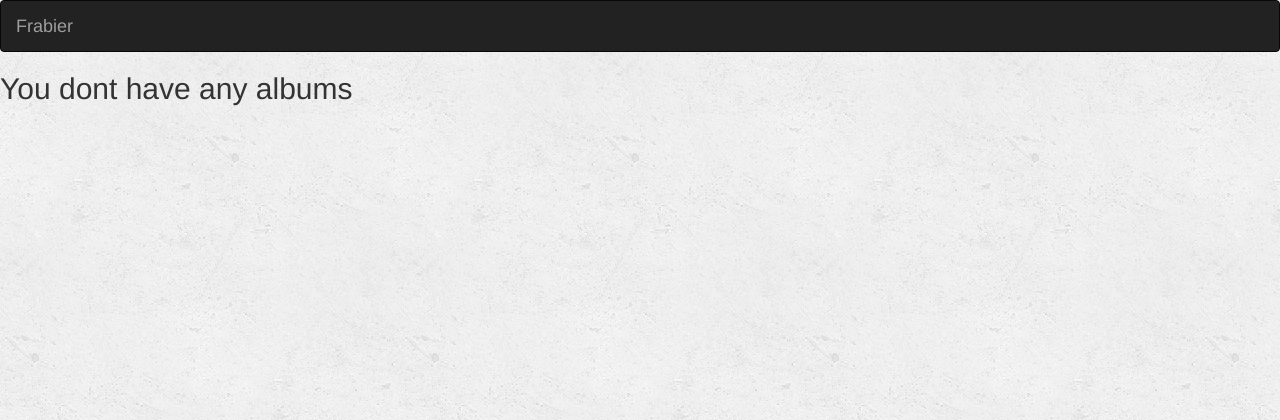
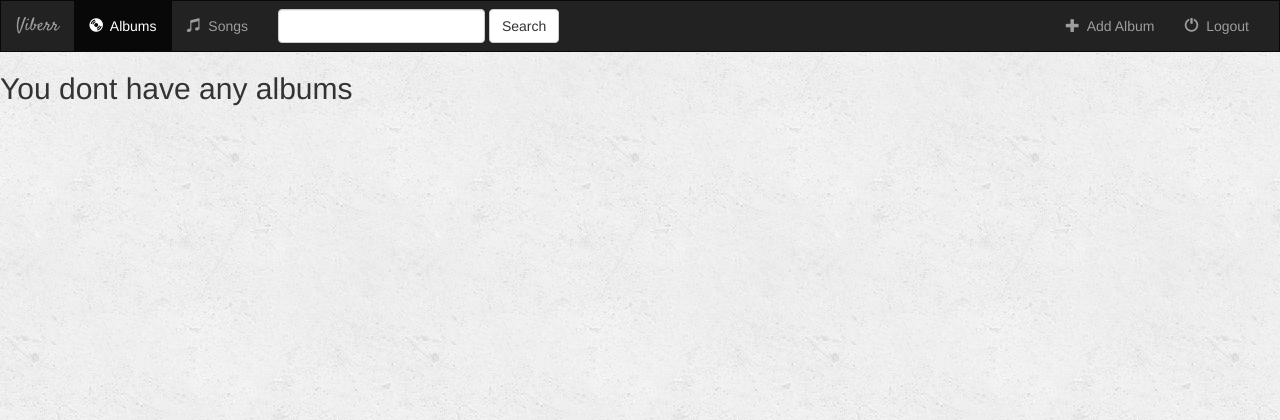
Before and after one commit to dungntnew/fabploy, a Django app: page /music/ in a window 1280 px wide. Shown: the top 420 px of the page. Run offline with Django 3.2, Linux system fonts and the light colour scheme; data that the repository does not hold is empty; some libraries are stand-ins or nearby versions.

Commit message:
create base template using extends, block, endblock

```diff
--- a/music/static/music/style.css
+++ b/music/static/music/style.css
@@ -1,3 +1,11 @@
 body {
   background: white url('images/background.png')
 }
+
+.navbar {
+  border-radius: 0;
+}
+
+.navbar-brand {
+  font-family: 'Satisfy', cursive;
+}
--- /dev/null
+++ b/music/templates/music/base.html
@@ -0,0 +1,72 @@
+<!DOCTYPE html>
+<html lang="en">
+<head>
+    <meta charset="UTF-8">
+    <title>Viberr</title>
+
+    {% load staticfiles %}
+    <link rel="stylesheet" href="https://maxcdn.bootstrapcdn.com/bootstrap/3.3.6/css/bootstrap.min.css">
+    <link href='https://fonts.googleapis.com/css?family=Satisfy' rel='stylesheet' type='text/css'>
+    <link rel="stylesheet" type="text/css" href="{% static 'music/style.css' %}"/>
+
+    <script src="https://ajax.googleapis.com/ajax/libs/jquery/1.12.0/jquery.min.js"></script>
+    <script src="http://maxcdn.bootstrapcdn.com/bootstrap/3.3.6/js/bootstrap.min.js"></script>
+</head>
+
+<body>
+
+<nav class="navbar navbar-inverse">
+    <div class="container-fluid">
+
+        <!-- Header -->
+        <div class="navbar-header">
+            <button type="button" class="navbar-toggle" data-toggle="collapse" data-target="#topNavBar">
+                <span class="icon-bar"></span>
+                <span class="icon-bar"></span>
+                <span class="icon-bar"></span>
+            </button>
+            <a class="navbar-brand" href="{% url 'music:index' %}">Viberr</a>
+        </div>
+
+        <!-- Items -->
+        <div class="collapse navbar-collapse" id="topNavBar">
+            <ul class="nav navbar-nav">
+                <li class="active">
+                    <a href="{% url 'music:index' %}">
+                        <span class="glyphicon glyphicon-cd" aria-hidden="true"></span>&nbsp; Albums
+                    </a>
+                </li>
+
+                <li class="">
+                    <a href="{% url 'music:index' %}">
+                        <span class="glyphicon glyphicon-music" aria-hidden="true">
+                        </span>&nbsp; Songs
+                    </a>
+                </li>
+            </ul>
+            <form class="navbar-form navbar-left" role="search" method="get" action="#">
+                <div class="form-group">
+                    <input type="text" class="form-control" name="q" value="">
+                </div>
+                <button type="submit" class="btn btn-default">Search</button>
+            </form>
+            <ul class="nav navbar-nav navbar-right">
+                <li>
+                    <a href="#">
+                        <span class="glyphicon glyphicon-plus" aria-hidden="true"></span>&nbsp; Add Album
+                    </a>
+                </li>
+                <li>
+                    <a href="#}">
+                        <span class="glyphicon glyphicon-off" aria-hidden="true"></span>&nbsp; Logout
+                    </a>
+                </li>
+            </ul>
+        </div>
+
+    </div>
+</nav>
+{% block body %}
+{% endblock %}
+</body>
+</html>
--- a/music/templates/music/index.html
+++ b/music/templates/music/index.html
@@ -1,29 +1,6 @@
-<!-- Loads the path to your static files -->
-{% load staticfiles %}
+{% extends 'music/base.html' %}
 
-<!--<link rel="stylesheet" href="https://maxcdn.bootstrapcdn.com/bootstrap/3.3.6/css/bootstrap.min.css"-->
-<!--integrity="sha384-1q8mTJOASx8j1Au+a5WDVnPi2lkFfwwEAa8hDDdjZlpLegxhjVME1fgjWPGmkzs7"-->
-<!--crossorigin="anonymous">-->
-<!-- Latest compiled and minified JavaScript -->
-<!--<script src="https://maxcdn.bootstrapcdn.com/bootstrap/3.3.6/js/bootstrap.min.js"-->
-<!--integrity="sha384-0mSbJDEHialfmuBBQP6A4Qrprq5OVfW37PRR3j5ELqxss1yVqOtnepnHVP9aJ7xS"-->
-<!--crossorigin="anonymous"></script>-->
-
-<link rel="stylesheet" type="text/css" href="https://fonts.googleapis.com/css?family=Satisfy"/>
-<link rel="stylesheet" type="text/css" href="{% static 'music/bootstrap.min.css' %}"/>
-<link rel="stylesheet" type="text/css" href="{% static 'music/style.css' %}"/>
-<script src="{% static 'music/bootstrap.min.js' %}"></script>
-
-
-<nav class="navbar navbar-inverse">
-    <div class="container-fluid">
-        <button type="button" class="navbar-toggle" data-toggle="collapse" data-target="#topNavBar"></button>
-        <!-- logo -->
-        <div class="navbar-header">
-            <a class="navbar-brand" href="{% url 'music:index' %}">Frabier</a>
-        </div>
-    </div>
-</nav>
+{% block body %}
     {% if all_albums %}
     <ul>
         {% for album in all_albums %}
@@ -34,6 +11,8 @@
     <h2>You dont have any albums</h2>
     {% endif %}
 
+{% endblock %}
+
 <!--
 
 working link: https://www.youtube.com/watch?v=HEPTgggsRgY
```
Also changed, not shown: music/templates/music/detail.html (+8 -1 lines). Lines whose indentation alone changed are shown as unchanged.
